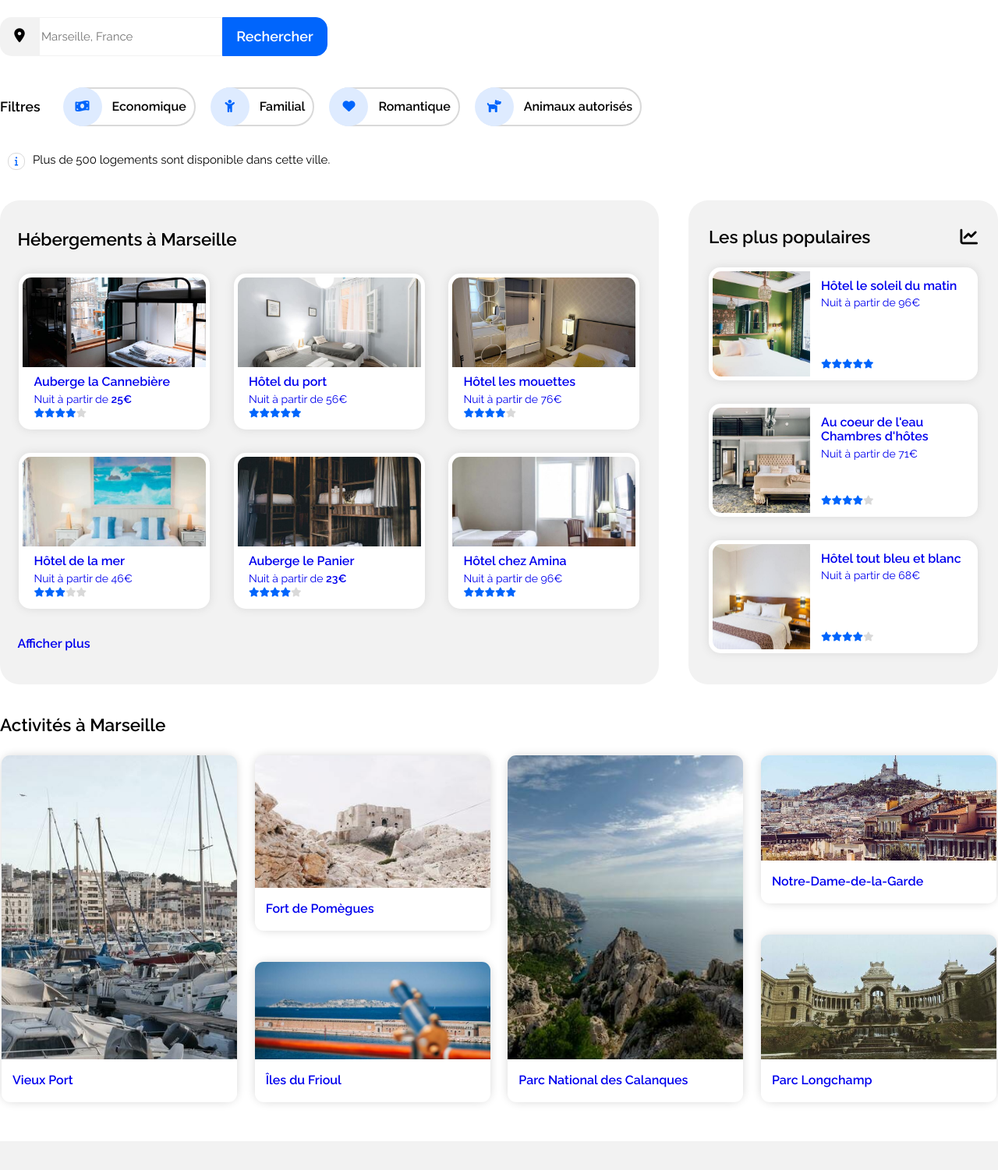
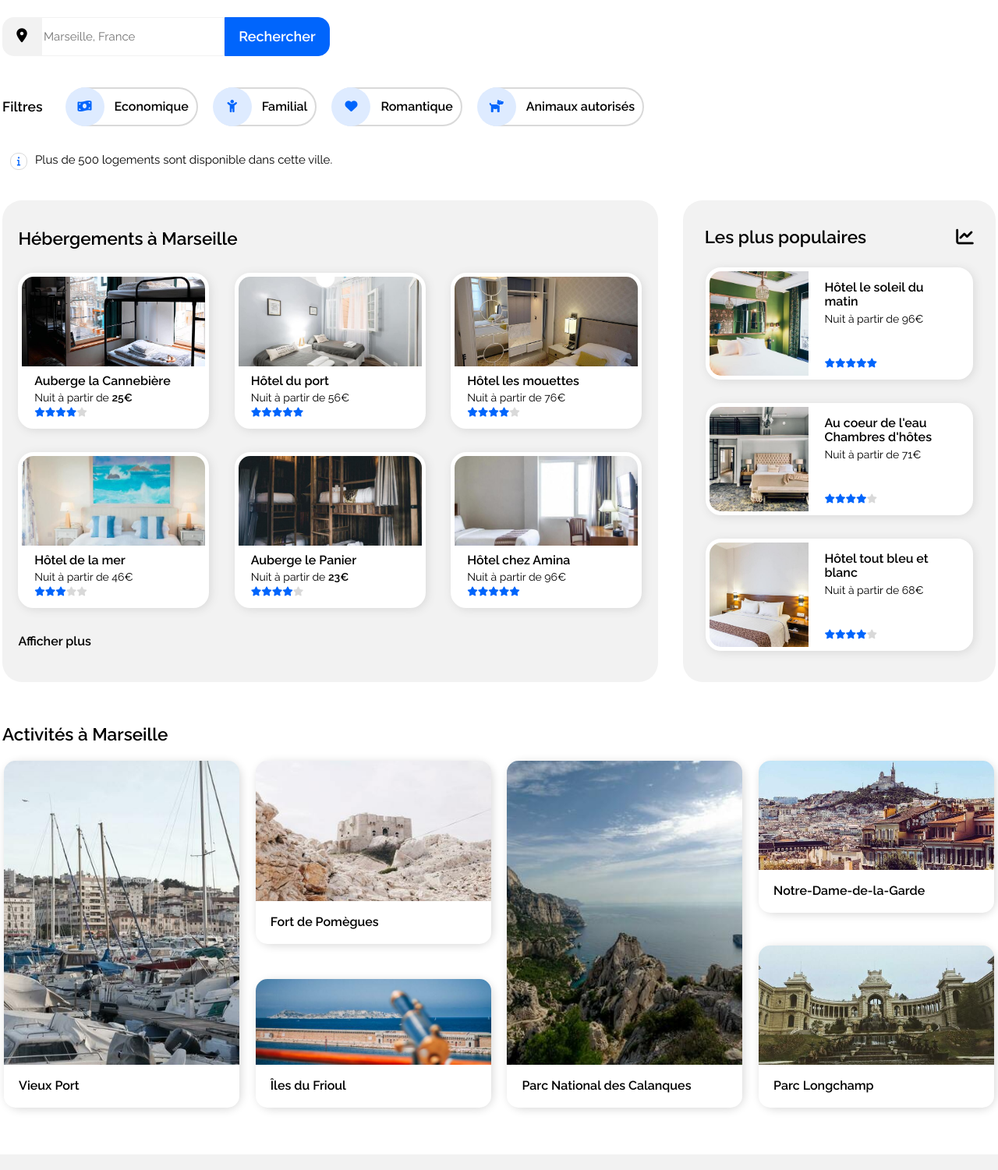
Before and after one commit to GregSR-GitHub/p2_booki, a plain HTML site: page index.html in a window 1280 px wide. Shown: the part 178-1679 px from the top of the page at 78% size. Drawn offline with Linux system fonts and the light colour scheme.

Commit message:
code improvement

```diff
--- a/css/style.css
+++ b/css/style.css
@@ -2,28 +2,49 @@
 
 @import url('https://fonts.googleapis.com/css2?family=Raleway:wght@400;500;600&display=swap');
 
-* {
+*{
     box-sizing: border-box;
    /* box-sizing est appliqué à tous les éléments */
-   }
+}
 
 body{
     font-family: 'Raleway', sans-serif;
     font-size: 15px;
 }
 
-ul {
+ul{
     list-style-type: none;
     margin: 0;
     padding:0;
-  }
-  .h1, h2, h3{
+}
+
+.h1, h2, h3{
     margin: 0;
 }
 
 a{
     text-decoration: none;
+    color: #000;
 }
 a:visited{
-    color: #000;;
+    color: #000;
 }
+
+   /* Centrage de la page */
+
+.main-wrapper{
+    width: 100%;
+    max-width: 1346px;
+    margin: 0 auto;
+    padding: 0 3px;
+}
+
+ /* Vesion tablette et portable*/
+
+@media screen and (max-width: 992px) {
+
+    .main-wrapper{
+        padding: 0;
+    }
+
+}
--- a/css/style_footer.css
+++ b/css/style_footer.css
@@ -1,6 +1,6 @@
 /*Verson Bureau*/
 
-/* Entête */
+/* Pied de page */
 
 .footer-backgd{
     width: 100%;
--- a/css/style_main_bottom.css
+++ b/css/style_main_bottom.css
@@ -1,19 +1,23 @@
+/*Verson Bureau*/
+
+/* Section 03 (Activités à marseille)*/
+
 .main-bottom{
 
     max-width: 1340px;
     display: flex;
     flex-flow:column nowrap;
     justify-content: space-between;
+    padding: 20px 0 10px 0;
 }
 
 .main-bottom h2{
     width: 100%;
     max-width: 1340px;
-    margin: 15px 0;
+    margin: 10px 0;
 }
 
 .activ{
-
     width: 100%;
     height: 465px;
     display: flex;
@@ -22,7 +26,6 @@
 }
 
 .activ_column{
-
     max-width: 302px;
     width: 100%;
     min-width: 232px;
@@ -34,7 +37,6 @@
 }
 
 .activ .card{
-
     width: 100%;
     min-width: 232px;
     max-width: 302px;
@@ -48,31 +50,30 @@
 }
 
 .activ .card_img{
-
     height: 390px;
 }
 .activ .card_infos{
     display: flex;
     align-items: center;
     height: 55px;
-    border-radius: 0 0 11px 11px;
+    border-radius: 0 0 15px 15px;
 }
 
 
 /* --- Exclusif à la version bureau --- */
 
 @media screen and (min-width: 769px) {
-    .activ_column:nth-of-type(1) .card:nth-child(1) .card_img{
-        height: 170px;
+    .activ_column-02 .card:nth-child(1) .card_img{
+        height: 180px;
     }
-    .activ_column:nth-of-type(1) .card:nth-child(2) .card_img{
-        height: 125px;
+    .activ_column-02 .card:nth-child(2) .card_img{
+        height: 110px;
     }
-    .activ_column:nth-of-type(2) .card:nth-child(1) .card_img{
-        height: 135px;
+    .activ_column-04 .card:nth-child(1) .card_img{
+        height: 140px;
     }
-    .activ_column:nth-of-type(2) .card:nth-child(2) .card_img{
-        height: 160px;
+    .activ_column-04 .card:nth-child(2) .card_img{
+        height: 153px;
     }
 }
 
@@ -91,6 +92,22 @@
         justify-content: space-around;
     }
 
+    .activ > .card{
+        margin: 15px 2px;
+    }
+
+    .activ_column{
+        margin: 15px 2px;
+    }
+
+    .activ_column-04{
+        order: 3;
+    }
+    .activ_column-03{
+        order: 4;
+    }
+
+
 }
 
 
@@ -103,7 +120,6 @@
     }
 
     .activ_column{
-
         max-width: 345px;
         width: 100%;
         min-width: 345px;
@@ -131,4 +147,11 @@
         margin: 20px 0;
     }
 
+    .activ_column-04{
+        order: 4;
+    }
+    .activ_column-03{
+        order: 3;
+    }
+
 }
--- a/css/style_main_center.css
+++ b/css/style_main_center.css
@@ -20,7 +20,7 @@
     padding: 25px 1%;
     margin: 0;
     width: 66%;
-    min-width: 670px;
+    min-width: 672px;
     display: flex;
     flex-wrap: wrap;
     flex-direction: column;
@@ -31,7 +31,7 @@
 .heberg{
 
     width: 100%;
-    max-width: 800px;
+    max-width: 804px;
     display: flex;
     flex-wrap: wrap;
 }
@@ -49,10 +49,12 @@
     max-width: 800px;
     margin: 10px 0;
 }
+
 .heberg-backgd p{
     width: 100%;
     max-width: 800px;
 }
+
 .heberg-backgd p a{
     font-weight: bold;
     font-size: 16px;
@@ -62,42 +64,43 @@
     display: block;
     width: 245px;
     height: 200px;
-    min-width: 215px;
+    min-width: 214px;
     margin: 15px 2px;
     border: 5px #FFF solid;
     background-color: #FFF;
-    border-radius: 15px;
-    box-shadow: #d9d9d9 0px 0px 12px;
+    border-radius: 20px;
+    box-shadow: #d9d9d9 2px 2px 12px;
 }
 
 .card_img{
     display: block;
     object-fit: cover;
     object-position: center;
-    border-radius: 11px 11px 0 0;
+    border-radius: 15px 15px 0 0;
     width: 100%;
     margin:0;
     height: 115px;
 }
+
 .card_infos{
     position: relative;
     width: 100%;
     background-color: #FFF;
     height: 75px;
-    border-radius: 0 0 11px 11px;
-    padding: 10px;
+    border-radius: 0 0 15px 15px;
+    padding: 10px 5%;
     margin:0;
 }
 
 .card:hover .card_infos{
     background-color: #deebff;
-    color: #0065FC;
 }
 
 .card_infos h3{
     font-size: 16px;
     margin:0px 4px;
 }
+
 .card_infos p{
     font-size: 14px;
     margin:4px;
@@ -111,9 +114,10 @@
     bottom: 0;
     color: #0065FC;
 }
+
 .grey_star{
     color: #d9d9d9;
- }
+}
 
  /* Section 02 (Populaire à marseille)*/
 
@@ -122,15 +126,15 @@
     background-color: #F2F2F2;
     border-radius: 25px;
     padding: 25px 1%;
-    width: 31%;
-    min-width: 305px;
-    /*max-width: 420px;*/
+    width: 31.5%;
+    min-width: 300px;
     margin: 0;
     display: flex;
     flex-wrap: wrap;
     align-content: flex-start;
     justify-content: space-around;
 }
+
  .pop{
 
     display: flex;
@@ -149,38 +153,41 @@
 
 .pop .card{
     display: flex;
-    max-width: 345px;
-    min-width: 255px;
-    height: 145px;
+    max-width: 343px;
+    min-width: 245px;
+    height: 144px;
     width: auto;
 
 }
 
 .pop .card_img{
-    border-radius: 11px 0 0 11px;
-    width: 125px;
-    min-width: 125px;
-    height: 135px;
+    border-radius: 15px 0 0 15px;
+    width: 127px;
+    min-width: 105px;
+    height: 134px;
 }
+
 .pop .card_infos{
-    max-width: 215px;
-    height: 135px;
-    border-radius: 0 11px 11px 0;
+    max-width: 206px;
+    height: 134px;
+    border-radius: 0 15px 15px 0;
+    padding: 12px 5%;
 
 }
 
 /* --- Verson tablette --- */
 @media screen and (max-width: 992px) {
 
-
-    /*SECTION 01*/
+    /*Section 01 & 02*/
 
     .main-center{
         flex-direction: column-reverse;
+        margin: 15px 0;
     }
 
+    /* Section 01 (Hébergement à Marseille)*/
+
     .heberg-backgd{
-
         background-color: #FFF;
         border-radius: 0px;
         padding: 10px 3%;
@@ -205,6 +212,14 @@
         align-items: center;
     }
 
+    .heberg .card{
+        min-width: 245px;
+        max-width: 345px;
+        width: 100%;
+    }
+
+    /* Section 02 (Populaire à marseille)*/
+
     .pop-backgd{
         border-radius: 0px;
         padding: 25px 3%;
@@ -225,36 +240,26 @@
         width: 100%;
     }
 
-    .heberg .card{
-        min-width: 245px;
-        max-width: 345px;
-        width: 100%;
-
-
-    }
-
     .pop .card{
         display: block;
         max-width: 245px;
         min-width: 225px;
         height: 225px;
         width: 245px;
-
     }
 
     .pop .card_img{
-
-        border-radius: 11px 11px 0 0;
+        border-radius: 15px 15px 0 0;
         width: 100%;
-        min-width:auto;
-        max-width: auto;
+        min-width: auto;
+        max-width: none;
         height: 120px;
     }
     .pop .card_infos{
         max-width: none;
         height: 95px;
-        border-radius: 0 0 11px 11px;
-
+        border-radius: 0 0 15px 15px;
+        padding: 12px;
     }
 
 }
@@ -263,28 +268,9 @@
 @media screen and (max-width: 768px) {
 
 
-    /* MAIN*/
-
-    .heberg_button{
-        position: relative;
-        left: -15px;
-        border-radius: 15px 15px;
-        height: 50px;
-        width: 50px;
-    }
-    .heberg_button_hidden01{
-        display: inline;
-    }
-
-    .heberg_button_hidden02{
-        display: none;
-
-    }
-
     /*Section 01*/
 
     .heberg-backgd{
-
         background-color: #FFF;
         border-radius: 0px;
         padding: 10px 3%;
@@ -304,6 +290,8 @@
         min-width: 345px;
     }
 
+    /*Section 02*/
+
     .pop{
 
         flex-direction: column;
@@ -312,24 +300,23 @@
 
     .pop .card{
         display: flex;
-        max-width: 345px;
-        min-width: 345px;
-        height: 145px;
+        max-width: 343px;
+        min-width: 343px;
+        height: 144px;
         width: auto;
-
     }
 
     .pop .card_img{
-        border-radius: 11px 0 0 11px;
-        width: 125px;
-        min-width: 125px;
-        height: 135px;
+        border-radius: 15px 0 0 15px;
+        width: 127px;
+        min-width: 127px;
+        height: 134px;
     }
     .pop .card_infos{
-        max-width: 215px;
-        height: 135px;
-        border-radius: 0 11px 11px 0;
-
+        max-width: 206px;
+        height: 134px;
+        border-radius: 0 15px 15px 0;
+        padding: 12px 5%;
     }
 
 }
--- a/css/style_main_top.css
+++ b/css/style_main_top.css
@@ -1,9 +1,12 @@
+/*Verson Bureau*/
+
 /* Corps de la page */
 
 main{
     width: 100%;
-    max-width: 1342px;
-    margin: 10px auto;
+    max-width: 1340px;
+    min-width: 370px;
+    margin: 10px 0;
 }
 
 
@@ -18,6 +21,7 @@ h1{
     margin: 10px 0;
     font-size: 22px;
 }
+
 h1 + p{
     margin: 3px 0;
 }
@@ -27,6 +31,7 @@ h1 + p{
     height: 50px;
     margin: 25px 0 35px 0;
 }
+
 .search label{
     border-top-left-radius: 15px;
     border-bottom-left-radius: 15px;
@@ -60,6 +65,7 @@ h1 + p{
     color: #0065FC;
 
 }
+
 .search_button-hidden01{
     display: none;
 }
@@ -107,6 +113,7 @@ h1 + p{
     border: 2px #deebff solid;
     background-color: #deebff;
 }
+
 .filters ul li button:active{
     background-color: #d9d9d9;
     border: 2px #d9d9d9 solid;
@@ -156,7 +163,7 @@ button:hover .filters_puce{
 /* --- Verson tablette --- */
 @media screen and (max-width: 992px) {
 
-    /* Corps de la page */
+    /* Section recherche et filtres*/
 
     .main-top{
         margin: 0 15px;
--- a/index.html
+++ b/index.html
@@ -1,5 +1,5 @@
 <!DOCTYPE html>
-<html>
+<html lang="fr">
     <head>
         <meta charset="utf-8" />
         <meta name="viewport" content="width=device-width, initial-scale=1">
@@ -15,6 +15,8 @@
         <title>Booki - Trouvez votre hébergement pour des vacances de rêve.</title>
     </head>
     <body>
+        <!-- Centrage -->
+        <div class="main-wrapper">
             <!--  Entête de la page -->
             <header>
                 <nav class="nav-top">
@@ -44,10 +46,10 @@
                     <div class="filters">
                         <h3>Filtres</h3>
                         <ul>
-                        <li><button type="button"><div class="filters_puce"><i class="fa-solid fa-money-bill-wave"></i></div>Economique</button></li>
-                        <li><button type="button"><div class="filters_puce"><i class="fa-solid fa-child"></i></div>Familial</button></li>
-                        <li><button type="button"><div class="filters_puce"><i class="fa-solid fa-heart"></i></div>Romantique</button></li>
-                        <li><button type="button"><div class="filters_puce"><i class="fa-solid fa-dog"></i></div>Animaux autorisés</button></li>
+                            <li><button type="button"><span class="filters_puce"><i class="fa-solid fa-money-bill-wave"></i></span>Economique</button></li>
+                            <li><button type="button"><span class="filters_puce"><i class="fa-solid fa-child"></i></span>Familial</button></li>
+                            <li><button type="button"><span class="filters_puce"><i class="fa-solid fa-heart"></i></span>Romantique</button></li>
+                            <li><button type="button"><span class="filters_puce"><i class="fa-solid fa-dog"></i></span>Animaux autorisés</button></li>
                         </ul>
                     </div>
                     <div class="info_txt">
@@ -56,15 +58,16 @@
                     </div>
                 </section>
                 <!-- Fin section recherche et filtre-->
+
                 <!-- Section centrale: Hébergement et plus populaire-->
-            <section class="main-center">
+                <div class="main-center">
                     <!-- Hébergement à marseille-->
                     <section class="heberg-backgd">
                         <h2>Hébergements à Marseille</h2>
                         <div class="heberg">
                             <!-- Première ligne -->
                             <div class="heberg_row">
-                            <a href="#" class="card"><img class="card_img" src="images/heberg/heberg_mars_aubergelacannebiere.jpg"/>
+                                <a href="#" class="card"><img class="card_img" src="images/heberg/heberg_mars_aubergelacannebiere.jpg"  alt="Auberge la Cannebière"/>
                                     <div class="card_infos">
                                         <h3>Auberge la Cannebière</h3>
                                         <p>Nuit à partir de <strong>25€</strong></p>
@@ -77,7 +80,7 @@
                                         </ul>
                                     </div>
                                 </a>
-                            <a href="#" class="card"><img class="card_img" src="images/heberg/heberg_mars_hotelduport.jpg"/>
+                                <a href="#" class="card"><img class="card_img" src="images/heberg/heberg_mars_hotelduport.jpg" alt="Hôtel du port"/>
                                     <div class="card_infos">
                                         <h3>Hôtel du port</h3>
                                         <p>Nuit à partir de 56€</p>
@@ -90,7 +93,7 @@
                                         </ul>
                                     </div>
                                 </a>
-                            <a href="#" class="card"><img class="card_img" src="images/heberg/heberg_mars_hotellesmouettes.jpg"/>
+                                <a href="#" class="card"><img class="card_img" src="images/heberg/heberg_mars_hotellesmouettes.jpg" alt=">Hôtel les mouettes"/>
                                     <div class="card_infos">
                                         <h3>Hôtel les mouettes</h3>
                                         <p>Nuit à partir de 76€</p>
@@ -107,7 +110,7 @@
                             <!-- Fin première ligne -->
                             <!-- Seconde ligne -->
                             <div class="heberg_row">
-                            <a href="#" class="card"><img class="card_img" src="images/heberg/heberg_mars_hoteldelamer.jpg"/>
+                                <a href="#" class="card"><img class="card_img" src="images/heberg/heberg_mars_hoteldelamer.jpg" alt="Hôtel de la mer"/>
                                     <div class="card_infos">
                                         <h3>Hôtel de la mer</h3>
                                         <p>Nuit à partir de 46€</p>
@@ -120,7 +123,7 @@
                                         </ul>
                                     </div>
                                 </a>
-                            <a href="#" class="card"><img class="card_img" src="images/heberg/heberg_mars_aubergelepanier.jpg"/>
+                                <a href="#" class="card"><img class="card_img" src="images/heberg/heberg_mars_aubergelepanier.jpg" alt="Auberge le Panier"/>
                                     <div class="card_infos">
                                         <h3>Auberge le Panier</h3>
                                         <p>Nuit à partir de <strong>23€</strong></p>
@@ -133,7 +136,7 @@
                                         </ul>
                                     </div>
                                 </a>
-                            <a href="#" class="card"><img class="card_img" src="images/heberg/heberg_mars_hotelchezamina.jpg"/>
+                                <a href="#" class="card"><img class="card_img" src="images/heberg/heberg_mars_hotelchezamina.jpg" alt="Hôtel chez Amina"/>
                                     <div class="card_infos">
                                         <h3>Hôtel chez Amina</h3>
                                         <p>Nuit à partir de 96€</p>
@@ -154,9 +157,9 @@
                     <!-- Fin section hébergement à marseille-->
                     <!-- Les plus populaire -->
                     <section class="pop-backgd">
-                    <h2 class="pop_title"><div>Les plus populaires</div><div><i class="fa-solid fa-chart-line"></i></div></h2>
+                        <h2 class="pop_title"><span>Les plus populaires</span><span><i class="fa-solid fa-chart-line"></i></span></h2>
                         <div class="pop">
-                        <a href="#" class="card"><img class="card_img" src="images/heberg/heberg_mars_hotellesoleildumatin.jpg"/>
+                            <a href="#" class="card"><img class="card_img" src="images/heberg/heberg_mars_hotellesoleildumatin.jpg" alt="Hôtel le soleil du matin"/>
                                 <div class="card_infos">
                                     <h3>Hôtel le soleil du matin</h3>
                                     <p>Nuit à partir de 96€</p>
@@ -169,7 +172,7 @@
                                     </ul>
                                 </div>
                             </a>
-                        <a href="#" class="card"><img class="card_img" src="images/heberg/heberg_mars_aucoeurdeleau.jpg"/>
+                            <a href="#" class="card"><img class="card_img" src="images/heberg/heberg_mars_aucoeurdeleau.jpg" alt="Au coeur de l'eau Chambres d'hôtes"/>
                                 <div class="card_infos">
                                     <h3>Au coeur de l'eau Chambres d'hôtes</h3>
                                     <p>Nuit à partir de 71€</p>
@@ -182,7 +185,7 @@
                                     </ul>
                                 </div>
                             </a>
-                        <a href="#" class="card"><img class="card_img" src="images/heberg/heberg_mars_hoteltoutbleuetblanc.jpg"/>
+                            <a href="#" class="card"><img class="card_img" src="images/heberg/heberg_mars_hoteltoutbleuetblanc.jpg" alt="Hôtel tout bleu et blanc"/>
                                 <div class="card_infos">
                                     <h3>Hôtel tout bleu et blanc</h3>
                                     <p>Nuit à partir de 68€</p>
@@ -198,36 +201,36 @@
                         </div>
                     </section>
                     <!-- Fin section les plus populaire-->
-            </section>
+                </div>
                 <!-- Fin de la section centrale-->
                 <!-- Activité à marseille-->
                 <section class="main-bottom">
                     <h2>Activités à Marseille</h2>
                     <div class="activ">
                         <!-- Colonne 01-->
-                    <a href="#" class="card"><img class="card_img" src="images/activites/vieuxport.jpg"/>
+                        <a href="#" class="card activ_column-01"><img class="card_img" src="images/activites/vieuxport.jpg" alt="Vieux Port"/>
                             <div class="card_infos"><h3>Vieux Port</h3></div>
                         </a>
                         <!-- Colonne 02-->
-                    <div class="activ_column">
-                        <a href="#" class="card"><img class="card_img" src="images/activites/fortdepomegues.jpg"/>
+                        <div class="activ_column activ_column-02">
+                            <a href="#" class="card"><img class="card_img" src="images/activites/fortdepomegues.jpg" alt="Fort de Pomègues"/>
                                 <div class="card_infos"><h3>Fort de Pomègues</h3></div>
                             </a>
 
-                        <a href="#" class="card"><img class="card_img" src="images/activites/ilesdufrioul.jpg"/>
+                            <a href="#" class="card"><img class="card_img" src="images/activites/ilesdufrioul.jpg" alt="Îles du Frioul"/>
                                 <div class="card_infos"><h3>Îles du Frioul</h3></div>
                             </a>
                         </div>
                         <!-- Colonne 03-->
-                        <a href="#" class="card"><img class="card_img" src="images/activites/parcnationaldescalanques.jpg"/>
+                            <a href="#" class="card activ_column-03"><img class="card_img" src="images/activites/parcnationaldescalanques.jpg" alt="Parc National des Calanques"/>
                                 <div class="card_infos"><h3>Parc National des Calanques</h3></div>
                             </a>
                         <!-- Colonne 04-->
-                    <div class="activ_column">
-                        <a href="#" class="card"><img class="card_img" src="images/activites/notre-dame-de-la-garde.jpg"/>
+                        <div class="activ_column activ_column-04">
+                            <a href="#" class="card"><img class="card_img" src="images/activites/notre-dame-de-la-garde.jpg" alt="Notre-Dame-de-la-Garde"/>
                             <div class="card_infos"><h3>Notre-Dame-de-la-Garde</h3></div>
                         </a>
-                    <a href="#" class="card"><img class="card_img" src="images/activites/parclongchamp.jpg"/>
+                        <a href="#" class="card"><img class="card_img" src="images/activites/parclongchamp.jpg" alt="Parc Longchamp"/>
                             <div class="card_infos"><h3>Parc Longchamp</h3></div>
                         </a>
                         </div>
@@ -237,6 +240,8 @@
                 <!-- Fin de la section Activité à marseille-->
             </main>
             <!-- Fin du corps de la page -->
+        <!-- Fin Centrage -->
+        </div>
         <!-- Pied de page -->
         <div class="footer-backgd">
             <footer>
@@ -265,5 +270,6 @@
             </footer>
         </div>
         <!-- Fin du pied de page -->
+
     </body>
 </html>
```
Also changed, not shown: css/style_header.css (+9 -4 lines). Lines whose indentation alone changed are shown as unchanged.
